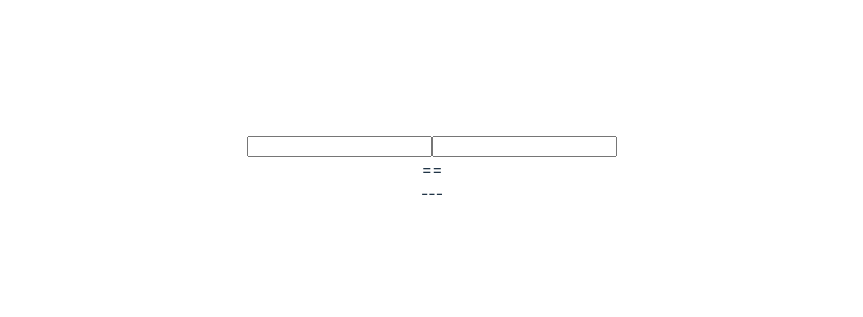
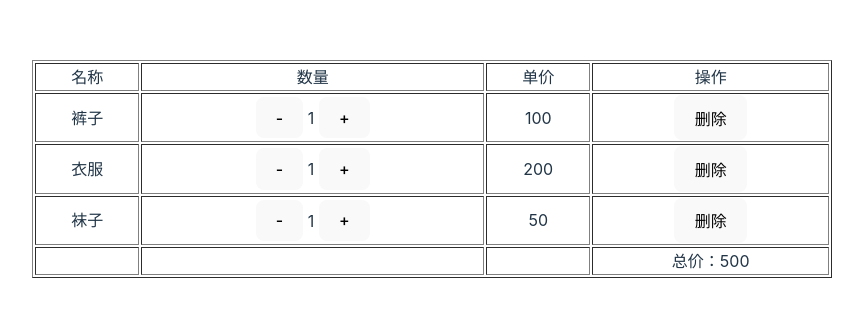
Before and after one commit to celinezhang1024/AllAboutVue, a Vue app in the folder Vue3/vite-project/: page / in a window 1280 px wide. Shown: the part 231-548 px from the top of the page, without its empty margins (208-1071 px from the left). Built offline with nearby package versions, Linux system fonts and the light colour scheme.

Commit message:
购物车 computed

```diff
--- a/Vue3/vite-project/src/App.vue
+++ b/Vue3/vite-project/src/App.vue
@@ -5,7 +5,8 @@
     <!-- <Ref />  -->
     <!-- <Reactive/> -->
     <!-- <AllRefsVue/> -->
-    <Computed/>
+    <!-- <Computed/> -->
+    <ShopCar/>
   </div>
 </template>
 
@@ -16,6 +17,7 @@
   import Reactive from "./components/Reactive.vue"
   import AllRefsVue from "./components/AllRefs.vue"
   import Computed from "./components/Computed.vue"
+  import ShopCar from "./components/ShopCar.vue"
 </script>
 
 <style scoped>
--- /dev/null
+++ b/Vue3/vite-project/src/components/ShopCar.vue
@@ -0,0 +1,56 @@
+<template>
+  <div>
+    <table border style="width:800px">
+      <thead>
+        <tr>
+          <th>名称</th>
+          <th>数量</th>
+          <th>单价</th>
+          <th>操作</th>
+        </tr>
+      </thead>
+      <tbody>
+        <tr :key="index" v-for="(item,index) in data">
+          <td>{{item.name}}</td>
+          <td><button @click="addAndSub(item,false)">-</button> {{item.num}} <button @click="addAndSub(item,true)">+</button></td>
+          <td>{{item.price*item.num}}</td>
+          <td><button @click="del(index)">删除</button></td>
+        </tr>
+      </tbody>
+      <tfoot>
+        <td></td>
+        <td></td>
+        <td></td>
+        <td align="center">总价：500</td>
+      </tfoot>
+    </table>
+  </div>
+</template>
+<script setup lang="ts">
+import {reactive} from 'vue'
+type Goods = {name:string,num:number,price:number}
+const data = reactive<Goods[]>([
+  {name:'裤子',num:1,price:100},
+  {name:'衣服',num:1,price:200},
+  {name:'袜子',num:1,price:50},
+])
+
+const addAndSub = (item:Goods,type:boolean):void =>{
+  if(item.num > 1 && !type){
+    item.num--;
+  }
+  if(item.num < 99 && type){
+    item.num++;
+  }
+}
+
+const del = (index:number):void =>{
+  data.splice(index,1) // (删除的索引，个数)
+}
+
+const total = ()=>{
+  data.reduce((prev,next) =>{
+    return prev+ (next.num* next.price)
+  },0)
+}
+</script>
```
